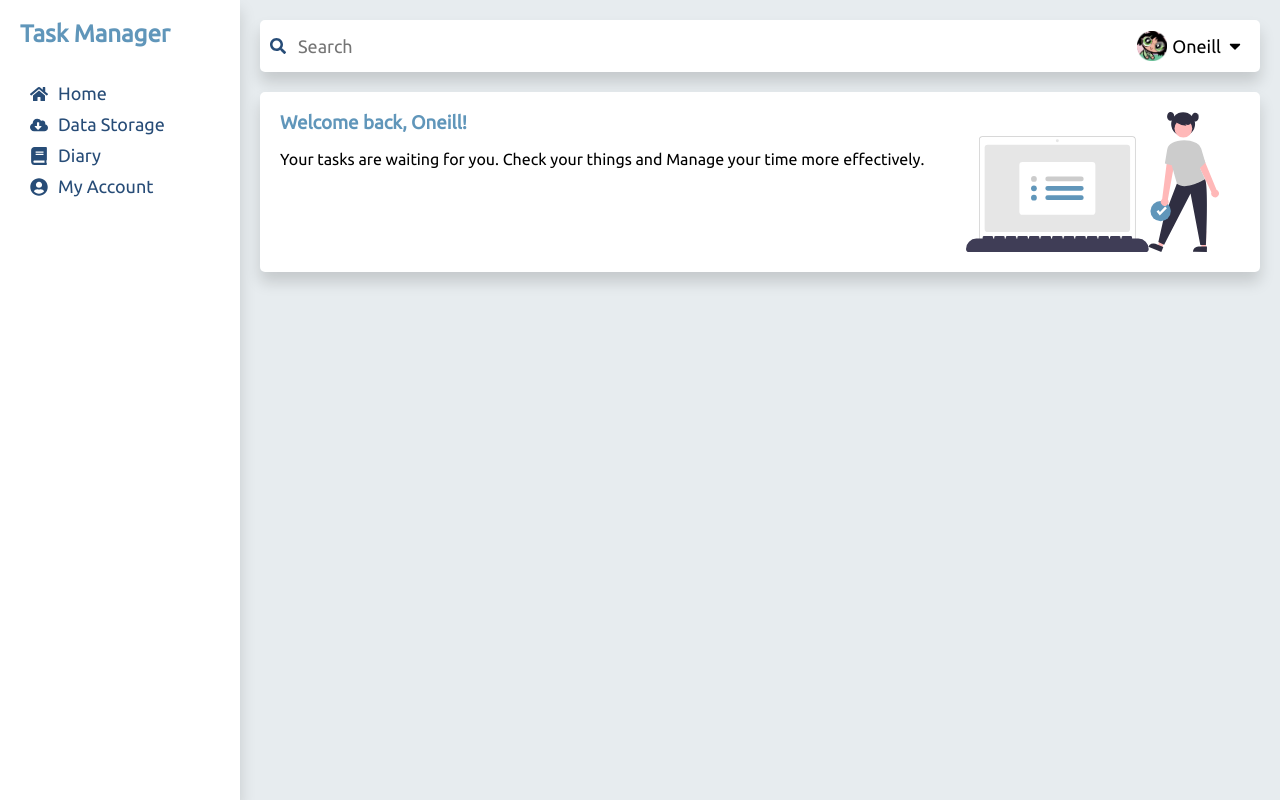
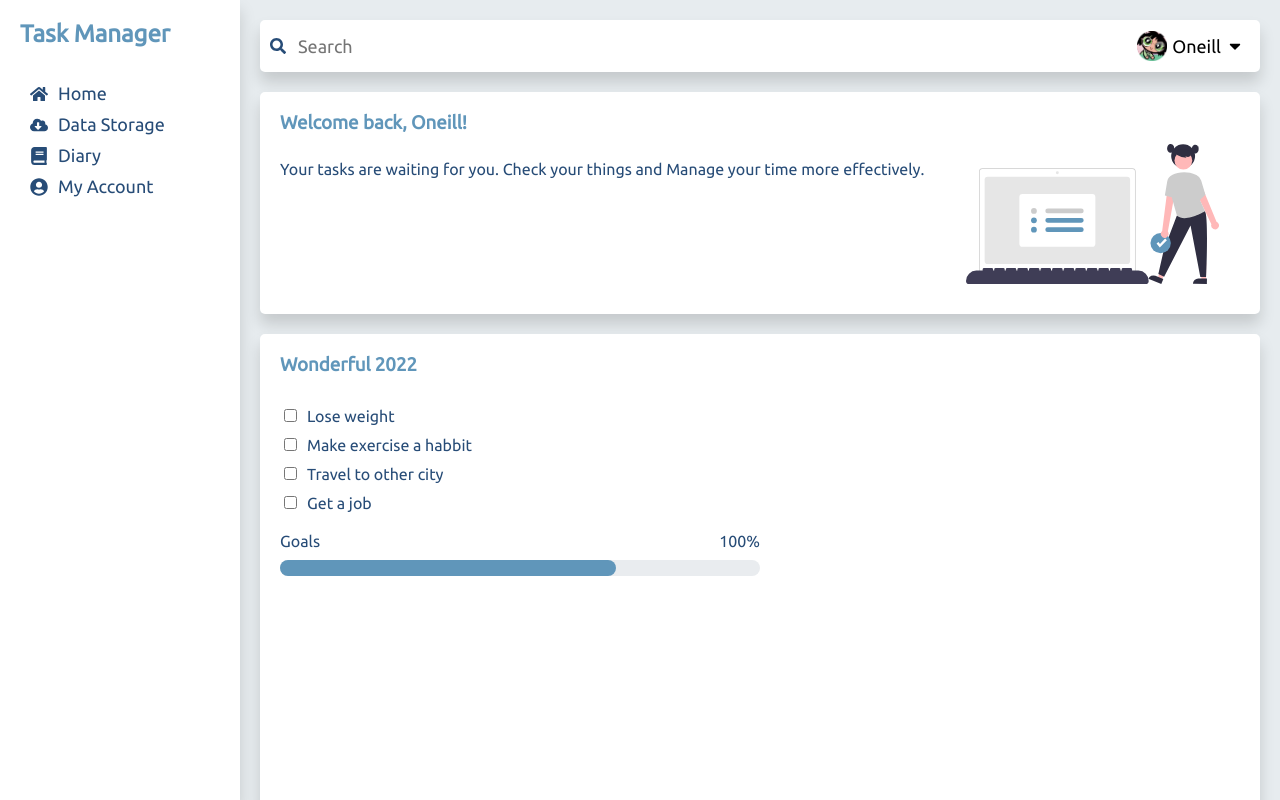
Before and after one commit to yujinoneill/task-manager-app, a React (Create React App) app: page / in a window 1280 px wide. Shown: the top 800 px of the page. Built offline with nearby package versions, Linux system fonts and the light colour scheme.

Commit message:
add styled-components, welcome box, plan box

```diff
--- a/src/App.css
+++ b/src/App.css
@@ -6,54 +6,6 @@ body {
   margin: 0;
 }
 
-/* Dropdown */
-
-/* Home */
-/* Welcome-box */
-.welcome-box {
-  background-color: white;
-  box-shadow: 0 10px 15px rgba(0, 0, 0, 0.15);
-  box-sizing: border-box;
-
-  font-family: "Ubuntu", sans-serif;
-
-  padding: 20px;
-  margin-top: 20px;
-  border-radius: 5px;
-
-  display: flex;
-  justify-content: space-between;
-}
-
-.welcome-box .welcome-text {
-  margin-right: 20px;
-}
-
-.welcome-box .welcome-text h3 {
-  margin: 0;
-  color: #6096ba;
-}
-
-.welcome-box .welcome-img {
-  height: 140px;
+.pie-chart {
   margin: auto;
 }
-
-.welcome-box .welcome-img img {
-  height: 100%;
-}
-
-/* Plan-box */
-.main-box {
-  background-color: white;
-  box-shadow: 0 10px 15px rgba(0, 0, 0, 0.15);
-  box-sizing: border-box;
-
-  font-family: "Ubuntu", sans-serif;
-
-  padding: 20px;
-  margin-top: 20px;
-  border-radius: 5px;
-
-  display: flex;
-}
--- a/src/pages/Home.js
+++ b/src/pages/Home.js
@@ -1,29 +1,100 @@
+import styled from "styled-components";
+
+import BasicBox from "../components/BasicBox";
+import Chart from "../components/chart/Chart";
+import CheckForm from "../components/CheckForm";
+
+const Container = styled.div`
+  display: flex;
+
+  .annual-plan,
+  .monthly-plan {
+    width: 50%;
+  }
+`;
+
+const WelcomeContent = styled.div`
+  display: flex;
+  justify-content: space-between;
+
+  p {
+    margin-right: 20px;
+  }
+
+  img {
+    height: 140px;
+    margin: auto;
+  }
+`;
+
+const ProgressBox = styled.div`
+  display: flex;
+  flex-direction: column;
+
+  .progress-text {
+    display: flex;
+    justify-content: space-between;
+  }
+`;
+
+const Progress = styled.progress`
+  appearance: none;
+  width: 100%;
+
+  &::-webkit-progress-bar {
+    background-color: #e9ecef;
+    border-radius: 10px;
+  }
+
+  &::-webkit-progress-value {
+    background-color: #6096ba;
+    border-radius: 10px;
+  }
+`;
+
 const Home = () => {
   return (
-    <div className="Home">
-      <section className="welcome-box">
-        <div className="welcome-text">
-          <h3>Welcome back, Oneill!</h3>
+    <div>
+      <BasicBox
+        boxTitle={"Welcome back, Oneill!"}
+        boxContent={
+          <WelcomeContent>
             <p>
-            {/* 랜덤 문구로 만들어도 좋을 듯 */}
               Your tasks are waiting for you. Check your things and Manage your
               time more effectively.
             </p>
-        </div>
-        <div className="welcome-img">
             <img
               src={process.env.PUBLIC_URL + "/assets/undraw_task_list_6x9d.svg"}
               alt="welcome-img"
             />
+          </WelcomeContent>
+        }
+      />
+      <BasicBox
+        boxTitle={"Wonderful 2022"}
+        boxContent={
+          <Container>
+            <div className="annual-plan">
+              <div className="check-box">
+                <CheckForm label={"Lose weight"} />
+                <CheckForm label={"Make exercise a habbit"} />
+                <CheckForm label={"Travel to other city"} />
+                <CheckForm label={"Get a job"} />
               </div>
-      </section>
-      <section className="plan-box">
-        <div className="main-plan">
-          <div className="annual-plan"></div>
-          <div className="monthly-plan"></div>
+              <ProgressBox>
+                <div className="progress-text">
+                  <span>Goals</span>
+                  <span>100%</span>
                 </div>
-        <div className="sub-plan"></div>
-      </section>
+                <Progress value="70" max="100" />
+              </ProgressBox>
+            </div>
+            <div className="monthly-plan">
+              <Chart />
+            </div>
+          </Container>
+        }
+      />
     </div>
   );
 };
```
Lines whose indentation alone changed are shown as unchanged.
